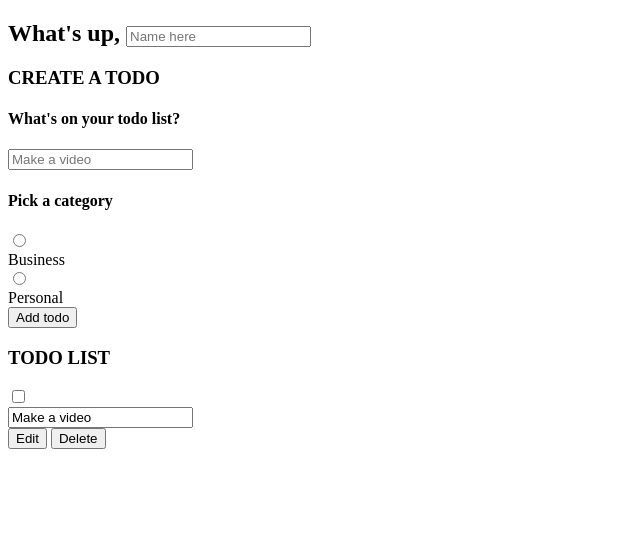
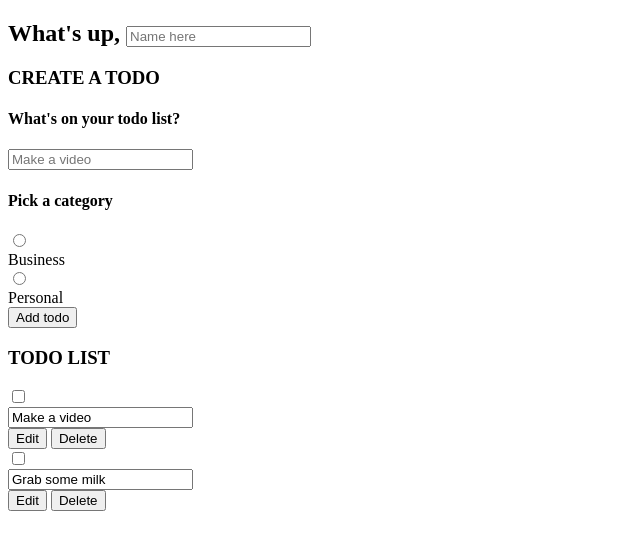
Before and after one commit to pausiroy/javascript-to-do-list, a plain HTML site: page index.html in a window 1280 px wide. Shown: the whole page, without its empty margins (0-640 px from the left). Drawn offline with Linux system fonts and the light colour scheme.

Commit message:
Complete HTML layout

```diff
--- a/index.html
+++ b/index.html
@@ -7,12 +7,21 @@
     <title>Javascript To do list</title>
 </head>
 <body>
+
+    <!-- Start App -->
+
     <main class="app">
+
+        <!-- Greeting -->
+
         <section class="greeting">
-            <h2 class="item">
+            <h2 class="title">
                 What's up, <input type="text" id="name" placeholder="Name here">
             </h2>
         </section>
+
+        <!-- End Greeting -->
+
         <section class="create-todo">
             <h3>CREATE A TODO</h3>
             <form id="new-todo-form">
@@ -47,6 +56,11 @@
                 <input type="submit" value="Add todo">
             </form>
         </section>
+
+        <!-- End Create todo -->
+
+        <!-- Todo List -->
+
         <section class="todo-list">
             <h3>TODO LIST</h3>
             <div class="list" id="todo-list">
@@ -65,8 +79,30 @@
                         <button class="delete">Delete</button>
                     </div>
                 </div>
+
+                <div class="todo-item">
+                    <label>
+                        <input type="checkbox" />
+                        <span class="bubble personal"></span>
+                    </label>
+
+                    <div class="todo-content">
+                        <input type="text" value="Grab some milk" readonly />
+                    </div>
+
+                    <div class="actions">
+                        <button class="edit">Edit</button>
+                        <button class="delete">Delete</button>
+                    </div>
+                </div>
             </div>
         </section>
+
+        <!-- End Todo List -->
+
     </main>
+
+    <!-- End App -->
+
 </body>
 </html>
```
